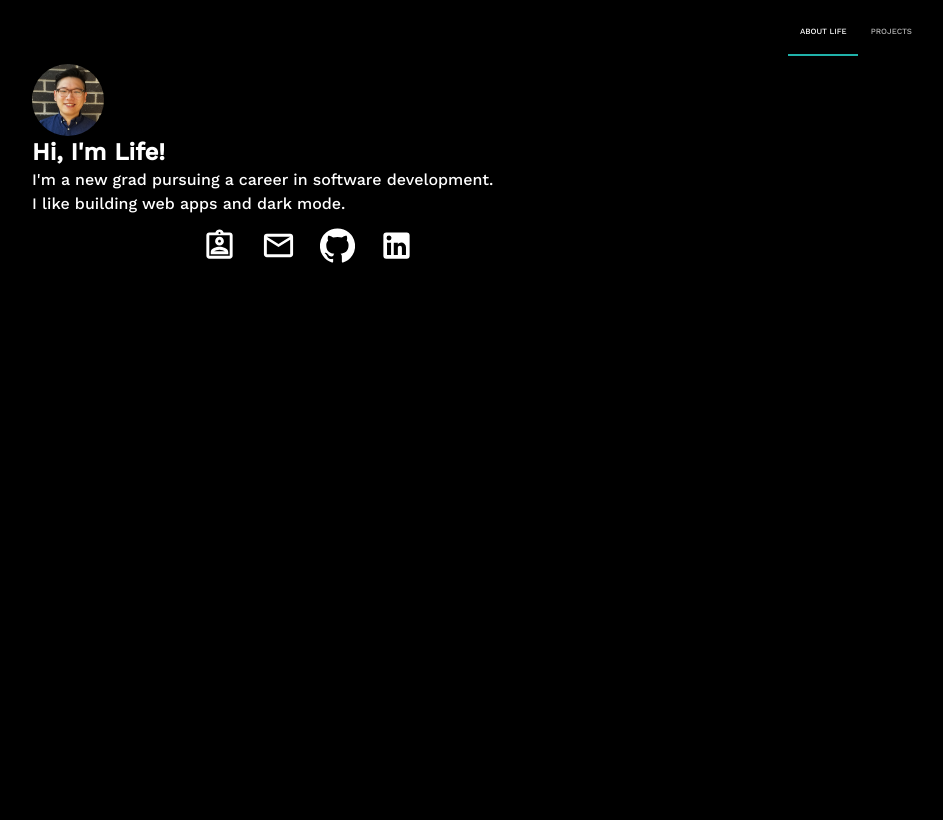
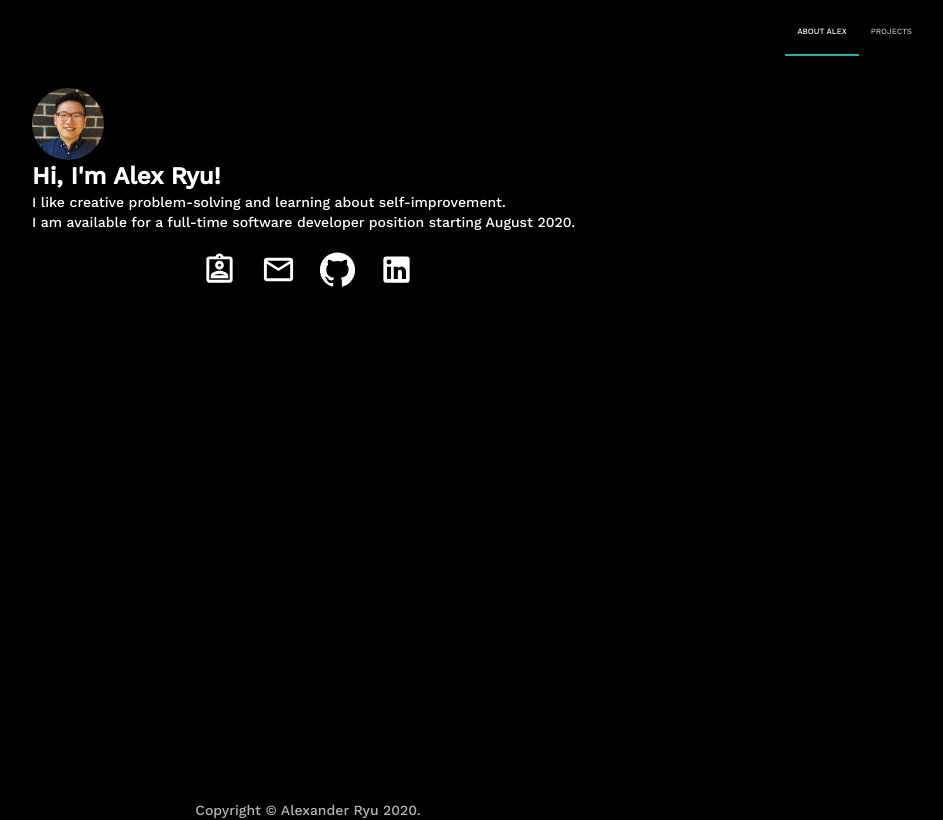
Before and after one commit to ayryu/personal-site, a React (Create React App) app: page / in a window 1280 px wide. Shown: the whole page, without its empty margins (332-1275 px from the left). Built offline with nearby package versions, Linux system fonts and the light colour scheme.

Commit message:
Added a real summary and a copyright notice

```diff
--- a/public/index.html
+++ b/public/index.html
@@ -19,7 +19,7 @@
       work correctly both with client-side routing and a non-root public URL.
       Learn how to configure a non-root public URL by running `npm run build`.
     -->
-    <title>React App</title>
+    <title>Alex Ryu</title>
   </head>
   <body>
     <noscript></noscript>
--- a/src/App.js
+++ b/src/App.js
@@ -1,7 +1,18 @@
 import React from 'react';
 import NavBar from './components/navbar';
+import Typography from '@material-ui/core/Typography';
 import { makeStyles } from '@material-ui/core/styles';
 
+const Copyright = () => {
+  return (
+    <Typography variant="body2" color="textSecondary" align="center">
+      {'Copyright © '}
+        Alexander Ryu {''}
+      {new Date().getFullYear()}
+      {'.'}
+    </Typography>
+  );
+}
 
 const useStyles = makeStyles({
   root: {
@@ -15,6 +26,7 @@ function App() {
   return (
     <div className={classes.root}>
       <NavBar />
+      <Copyright style= {{ alignContent: 'flex-end' }}/>
     </div>
   );
 }
--- a/src/components/about.js
+++ b/src/components/about.js
@@ -8,7 +8,7 @@ import Icons from './icons';
 
 const useStyles = makeStyles((theme) => ({
     root: {
-        marginTop: theme.spacing(1),
+        marginTop: theme.spacing(4),
         display: 'flex',
         flexDirection: 'column',
         alignContent: 'center',
@@ -22,6 +22,7 @@ const useStyles = makeStyles((theme) => ({
         display: 'inline-block',
         justifyContent: 'center',
         alignItems: 'center',
+        marginBottom: theme.spacing(1),
       },
 }));
 
@@ -37,16 +38,17 @@ const About = () => {
                         src='/static/images/pics/profile.jpg'/>
 
                         <div className={classes.text}>
-                            <Typography variant="h5" style= {{ fontWeight: 'bolder' }}>
-                            Hi, I'm Life!
+                            <Typography variant="h5" style={{ fontWeight: 'bolder' }}>
+                            Hi, I'm Alex Ryu!
                             </Typography>
-                            <Typography variant="body1">
-                            I'm a new grad pursuing a career in software development.
+                            <Typography variant="body2">
+                            I like creative problem-solving and learning about self-improvement.
                             </Typography>
-                            <Typography variant="body1">
-                            I like building web apps and dark mode.
+                            <Typography variant="body2">
+                            I am available for a full-time software developer position starting August 2020.
                             </Typography>
                         </div>
+
                         <Icons />
 
             </Container>
--- a/src/components/icons.js
+++ b/src/components/icons.js
@@ -68,7 +68,7 @@ const Icons = () => {
             id: 'RESUME',
         },
         {
-            title: 'lifedisassembler@gmail.com',
+            title: 'ayryu@uwaterloo.ca',
             id: 'EMAIL',
         },
         {
@@ -95,7 +95,7 @@ const Icons = () => {
                 return(<MailOutlineIcon
                     fontSize='large'
                     aria-label='Email'
-                    onClick={event => window.location.href='mailto:lifedisassembler@gmail.com'}/>);
+                    onClick={event => window.location.href='mailto:ayryu@uwaterloo.ca'}/>);
             case 'GITHUB':
                 return(<GitHubIcon
                     fontSize='large'
--- a/src/components/navbar.js
+++ b/src/components/navbar.js
@@ -15,7 +15,7 @@ const projects = [
       name: 'Bekan',
       link: 'https://bekan.herokuapp.com',
       github: 'gh1',
-      description: 'Find and discuss potential solutions to relevant social issues using evidence-based research',
+      description: 'Finding, sharing, and discussing potential solutions to relevant social issues using evidence-based research',
       image: '/static/images/cards/dark-forest.jpg'
     },
     {
@@ -104,7 +104,7 @@ const NavBar = () => {
                 onChange={handleChange}
                 aria-label="Menu Tabs"
                 TabIndicatorProps={{style: {backgroundColor: "#20B2AA"}}}>
-                    <Tab className={classes.tab} label="About Life" />
+                    <Tab className={classes.tab} label="About Alex" />
                     <Tab className={classes.tab} label="Projects" />
                 </Tabs>
 
```
